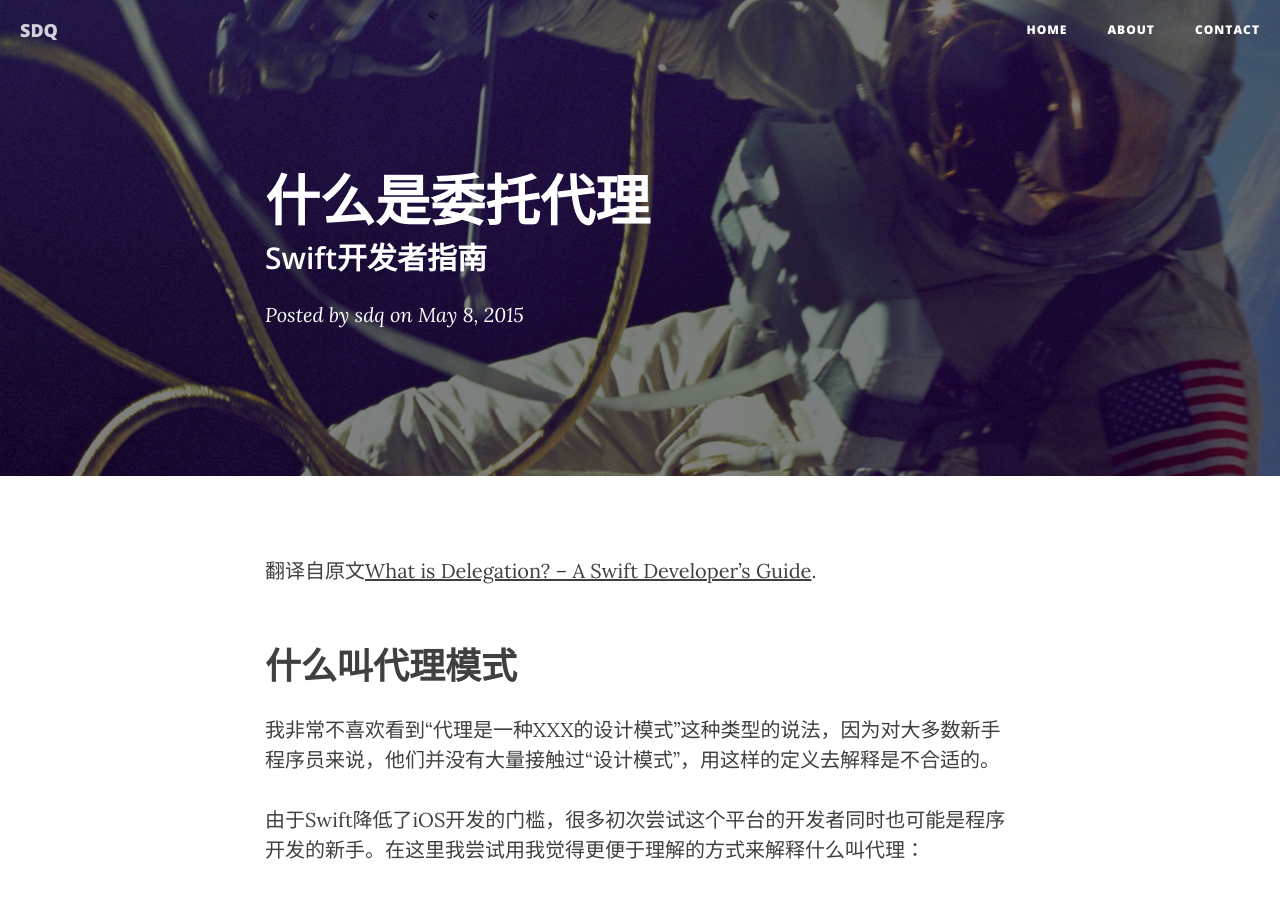
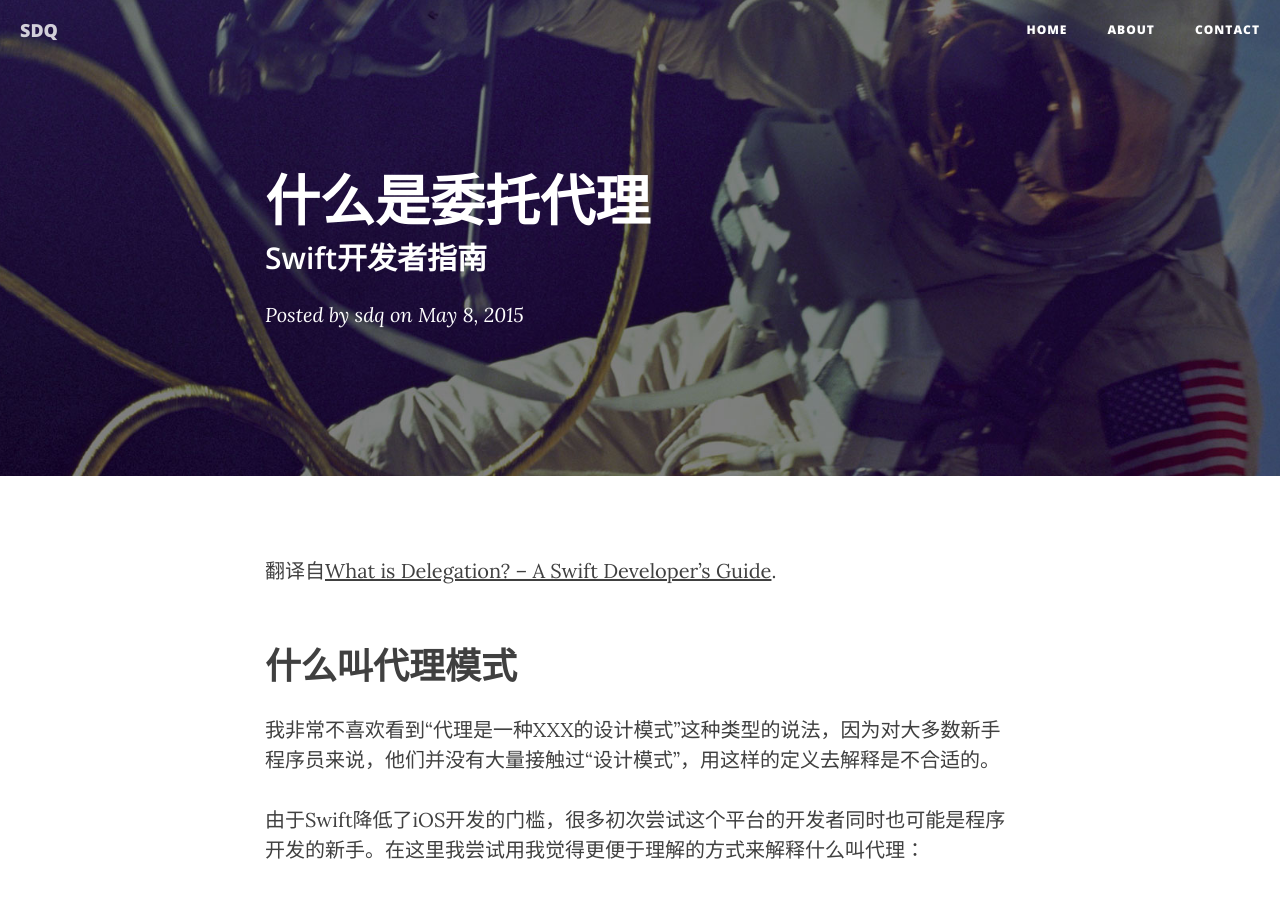
Before and after one commit to TabNab/sdq.github.io, a Jekyll site: the page built from _posts/2015-05-08-What-is-Delegation?–A-Swift-Developer’s-Guide.markdown, in a window 1280 px wide and 900 px high. Built offline with Jekyll 4.4.1, drawn with Linux system fonts in a browser that asks for light colours; nearby versions of some CDN libraries.

Commit message:
edit my blog

```diff
--- a/_posts/2015-05-08-What-is-Delegation?–A-Swift-Developer’s-Guide.markdown
+++ b/_posts/2015-05-08-What-is-Delegation?–A-Swift-Developer’s-Guide.markdown
@@ -7,7 +7,7 @@
 header-img: "img/post-bg-06.jpg"
 ---
 
-<p>翻译自原文<a href="http://www.andrewcbancroft.com/2015/03/26/what-is-delegation-a-swift-developers-guide/">What is Delegation? – A Swift Developer’s Guide</a>.</p>
+<p>翻译自<a href="http://www.andrewcbancroft.com/2015/03/26/what-is-delegation-a-swift-developers-guide/">What is Delegation? – A Swift Developer’s Guide</a>.</p>
 
 <h2 class="section-heading">什么叫代理模式</h2>
 
```
